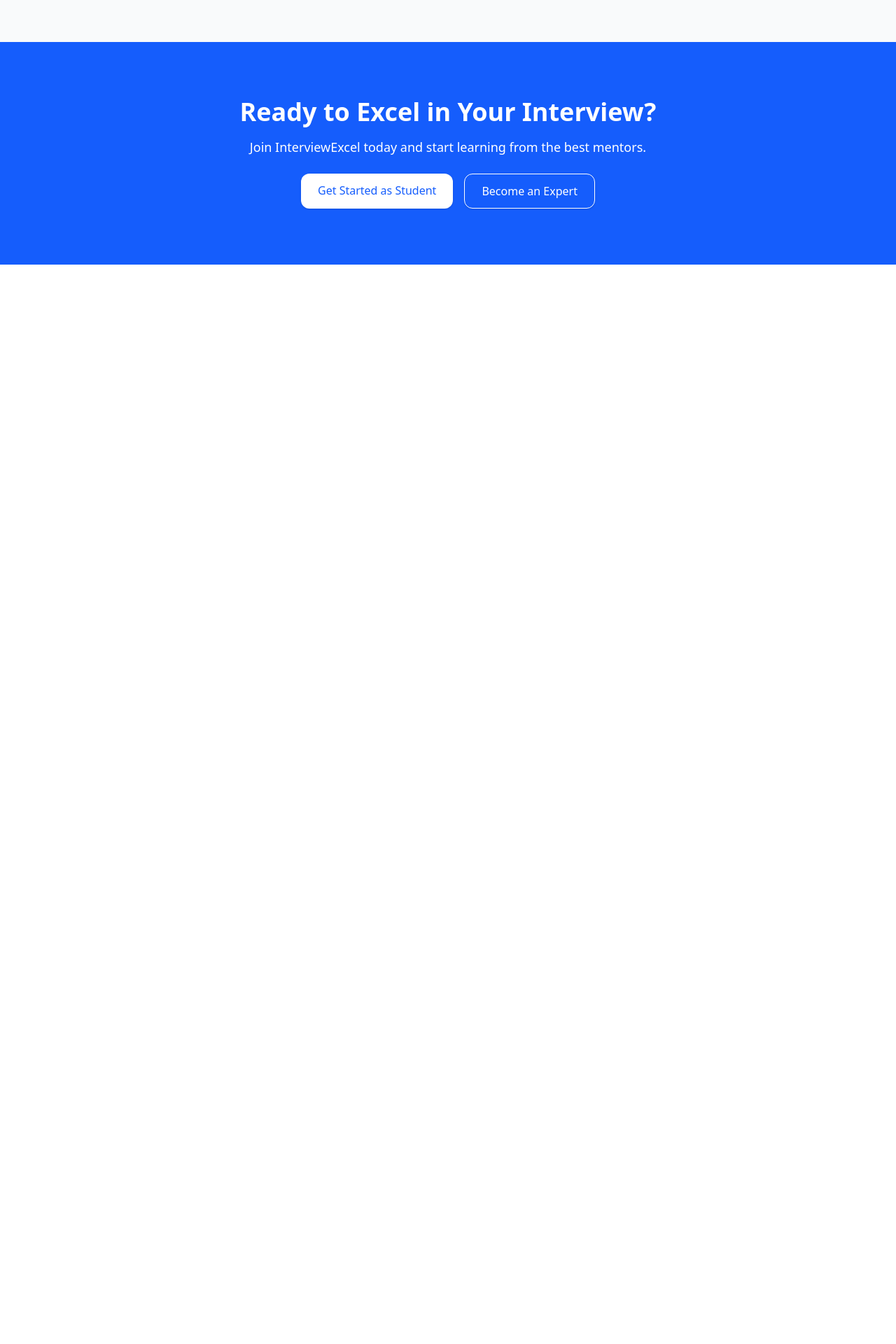
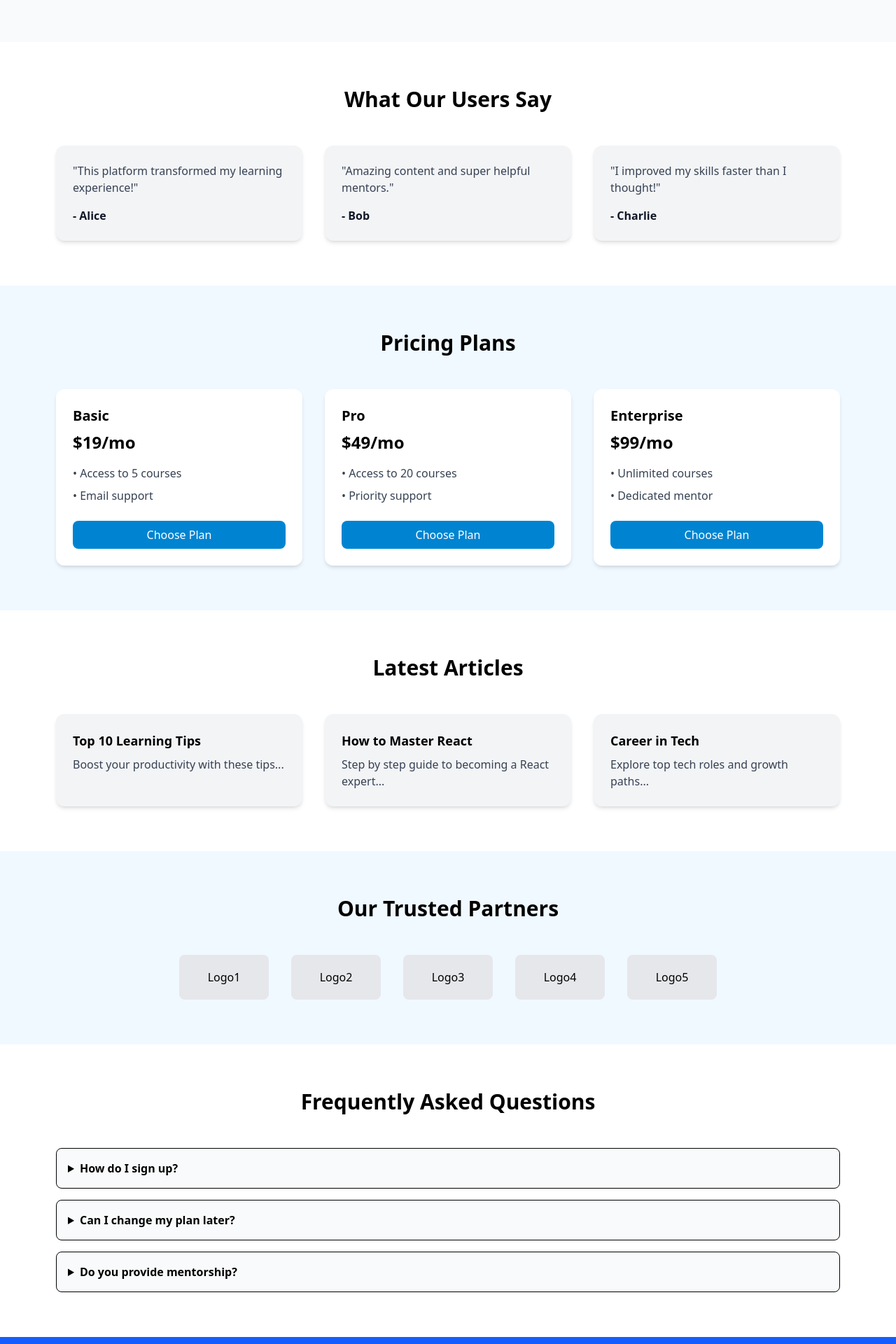
Before and after one commit to CoderHArsitv2/interviewExcel-Frontend, a Next.js app: page / in a window 1280 px wide. Shown: the part 840-2760 px from the top of the page at 70% size. Before the commit the page ends 1218 px from the top, so only its background shows below. Built offline with nearby package versions, Linux system fonts and the light colour scheme.

Commit message:
fix: componentize the auth page

```diff
--- a/src/app/page.tsx
+++ b/src/app/page.tsx
@@ -15,6 +15,104 @@
       {/* Features Section */}
       <Features />
 
+      {/* Testimonials Section */}
+      <section className="py-16 bg-white">
+        <div className="max-w-6xl mx-auto px-4">
+          <h2 className="text-3xl font-bold text-center mb-12">What Our Users Say</h2>
+          <div className="grid md:grid-cols-3 gap-8">
+            {[
+              { name: "Alice", review: "This platform transformed my learning experience!" },
+              { name: "Bob", review: "Amazing content and super helpful mentors." },
+              { name: "Charlie", review: "I improved my skills faster than I thought!" },
+            ].map((t, i) => (
+              <div key={i} className="p-6 bg-gray-100 rounded-xl shadow-md">
+                <p className="text-gray-700 mb-4">"{t.review}"</p>
+                <p className="font-semibold text-gray-900">- {t.name}</p>
+              </div>
+            ))}
+          </div>
+        </div>
+      </section>
+
+      {/* Pricing Section */}
+      <section className="py-16 bg-sky-50">
+        <div className="max-w-6xl mx-auto px-4">
+          <h2 className="text-3xl font-bold text-center mb-12">Pricing Plans</h2>
+          <div className="grid md:grid-cols-3 gap-8">
+            {[
+              { title: "Basic", price: "$19/mo", features: ["Access to 5 courses", "Email support"] },
+              { title: "Pro", price: "$49/mo", features: ["Access to 20 courses", "Priority support"] },
+              { title: "Enterprise", price: "$99/mo", features: ["Unlimited courses", "Dedicated mentor"] },
+            ].map((plan, i) => (
+              <div key={i} className="p-6 bg-white rounded-xl shadow-md flex flex-col">
+                <h3 className="text-xl font-bold mb-2">{plan.title}</h3>
+                <p className="text-2xl font-semibold mb-4">{plan.price}</p>
+                <ul className="mb-6 space-y-2">
+                  {plan.features.map((f, idx) => (
+                    <li key={idx} className="text-gray-700">• {f}</li>
+                  ))}
+                </ul>
+                <button className="mt-auto bg-sky-600 text-white py-2 rounded-lg hover:bg-sky-700 transition">
+                  Choose Plan
+                </button>
+              </div>
+            ))}
+          </div>
+        </div>
+      </section>
+
+      {/* Blog/Articles Section */}
+      <section className="py-16 bg-white">
+        <div className="max-w-6xl mx-auto px-4">
+          <h2 className="text-3xl font-bold text-center mb-12">Latest Articles</h2>
+          <div className="grid md:grid-cols-3 gap-8">
+            {[
+              { title: "Top 10 Learning Tips", snippet: "Boost your productivity with these tips..." },
+              { title: "How to Master React", snippet: "Step by step guide to becoming a React expert..." },
+              { title: "Career in Tech", snippet: "Explore top tech roles and growth paths..." },
+            ].map((blog, i) => (
+              <div key={i} className="p-6 bg-gray-100 rounded-xl shadow-md">
+                <h3 className="font-bold text-lg mb-2">{blog.title}</h3>
+                <p className="text-gray-700">{blog.snippet}</p>
+              </div>
+            ))}
+          </div>
+        </div>
+      </section>
+
+      {/* Partners Section */}
+      <section className="py-16 bg-sky-50">
+        <div className="max-w-6xl mx-auto px-4 text-center">
+          <h2 className="text-3xl font-bold mb-12">Our Trusted Partners</h2>
+          <div className="flex flex-wrap justify-center items-center gap-8">
+            {["Logo1", "Logo2", "Logo3", "Logo4", "Logo5"].map((logo, i) => (
+              <div key={i} className="w-32 h-16 bg-gray-200 flex items-center justify-center rounded-lg">
+                {logo}
+              </div>
+            ))}
+          </div>
+        </div>
+      </section>
+
+      {/* FAQ Section */}
+      <section className="py-16 bg-white">
+        <div className="max-w-6xl mx-auto px-4">
+          <h2 className="text-3xl font-bold text-center mb-12">Frequently Asked Questions</h2>
+          <div className="space-y-4">
+            {[
+              { q: "How do I sign up?", a: "Click the Sign Up button and fill the form." },
+              { q: "Can I change my plan later?", a: "Yes, you can upgrade or downgrade anytime." },
+              { q: "Do you provide mentorship?", a: "Yes, our Pro and Enterprise plans include mentor support." },
+            ].map((faq, i) => (
+              <details key={i} className="p-4 border rounded-lg bg-gray-50">
+                <summary className="font-semibold cursor-pointer">{faq.q}</summary>
+                <p className="mt-2 text-gray-700">{faq.a}</p>
+              </details>
+            ))}
+          </div>
+        </div>
+      </section>
+
       {/* Call To Action */}
       <CTASection />
     </main>
```
